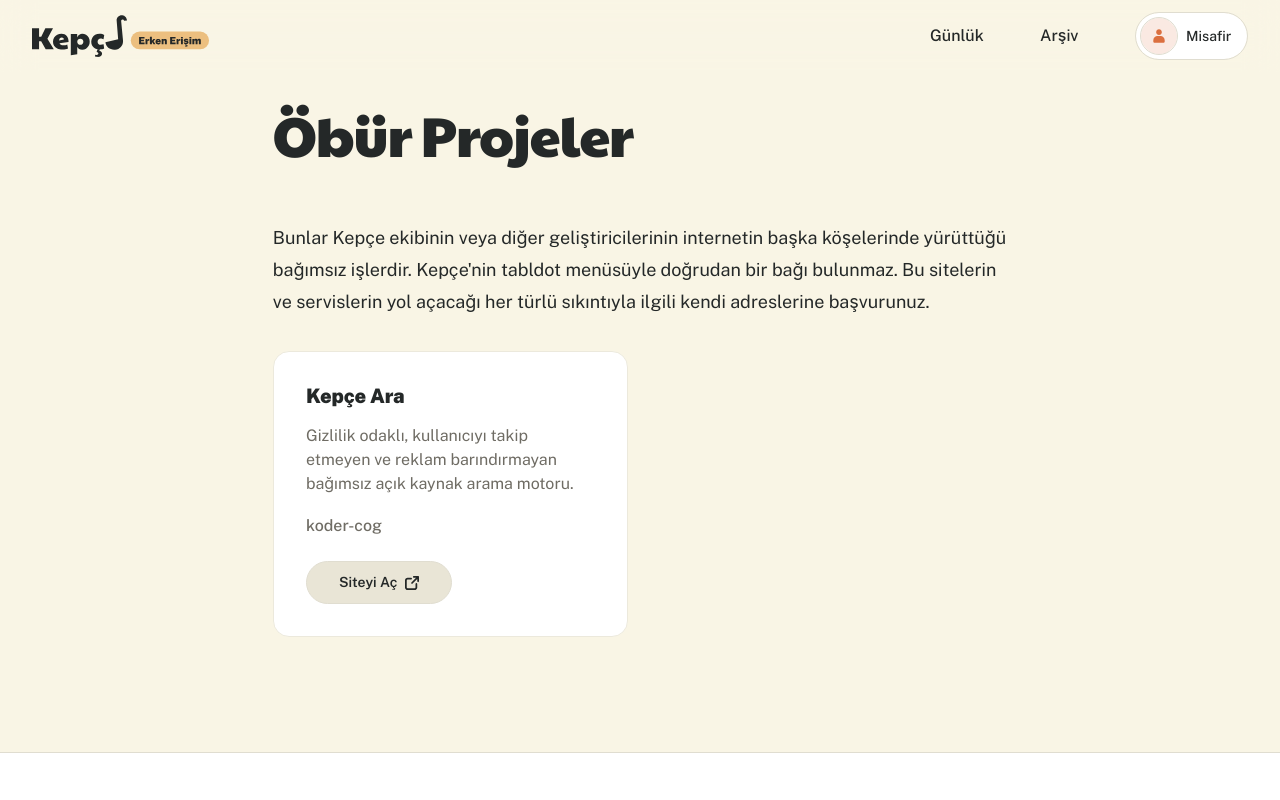
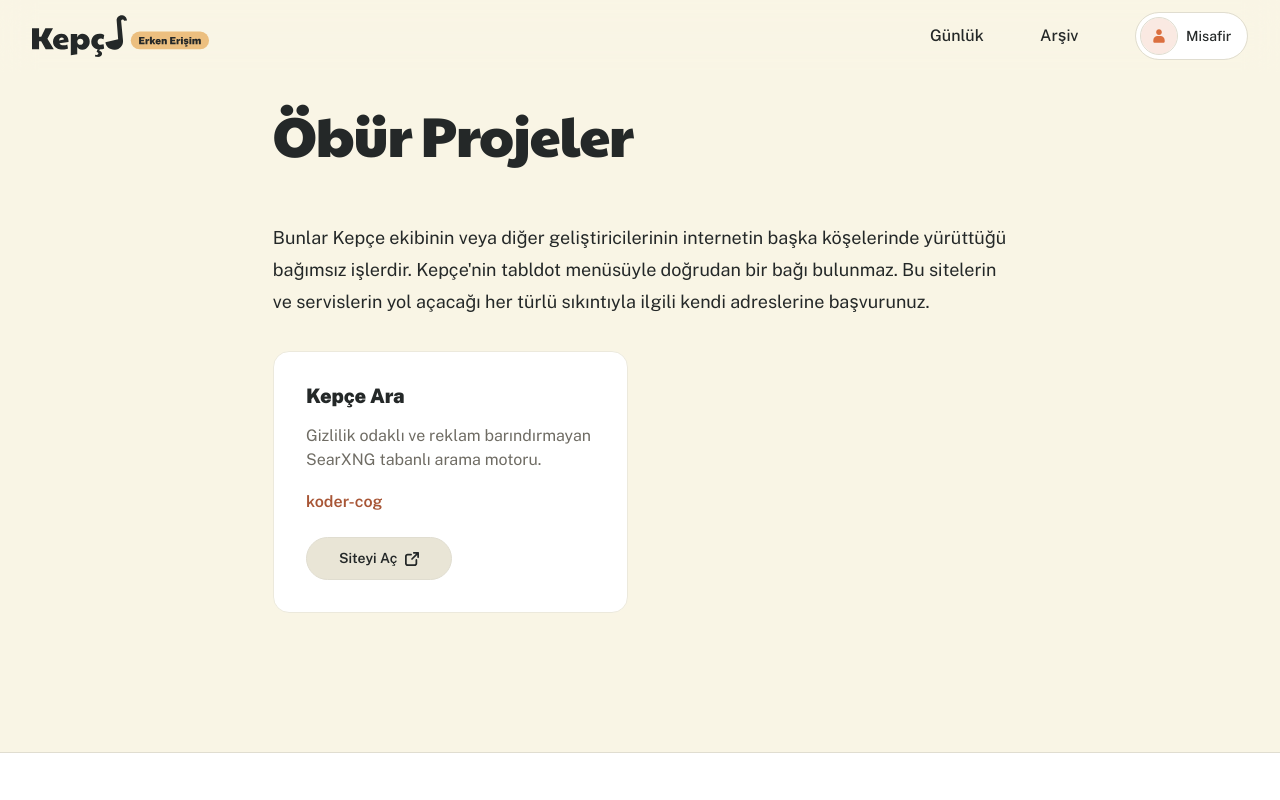
Before and after one commit to koder-cog/kepce, a SvelteKit app in the folder webapp/: page /obur-projeler in a window 1280 px wide. Shown: the top 800 px of the page. Built offline with nearby package versions, Linux system fonts and the light colour scheme; a web font is replaced by a local one.

Commit message:
fix(webapp): bildirim buton ifadelerini ve öbür projeler bağlantısını güncelle

```diff
--- a/webapp/src/routes/obur-projeler/+page.svelte
+++ b/webapp/src/routes/obur-projeler/+page.svelte
@@ -52,7 +52,10 @@
 
 <ContentPage title="Öbür Projeler">
   <p>
-    Bunlar Kepçe ekibinin veya diğer geliştiricilerinin internetin başka köşelerinde yürüttüğü bağımsız işlerdir. Kepçe'nin tabldot menüsüyle doğrudan bir bağı bulunmaz. Bu sitelerin ve servislerin yol açacağı her türlü sıkıntıyla ilgili kendi adreslerine başvurunuz.
+    Bunlar Kepçe ekibinin veya diğer geliştiricilerinin internetin başka
+    köşelerinde yürüttüğü bağımsız işlerdir. Kepçe'nin tabldot menüsüyle
+    doğrudan bir bağı bulunmaz. Bu sitelerin ve servislerin yol açacağı her
+    türlü sıkıntıyla ilgili kendi adreslerine başvurunuz.
   </p>
 
   <div class="project-cards">
@@ -62,11 +65,18 @@
       </div>
 
       <p class="project-card__desc">
-        Gizlilik odaklı, kullanıcıyı takip etmeyen ve reklam barındırmayan bağımsız açık kaynak arama motoru.
+        Gizlilik odaklı ve reklam barındırmayan SearXNG tabanlı arama motoru.
       </p>
 
       <div class="project-card__meta">
-        <span class="project-card__author">koder-cog</span>
+        <span class="project-card__author"
+          ><a
+            href="https://github.com/koder-cog/"
+            target="_blank"
+            rel="noopener"
+            class="site-footer__link">koder-cog</a
+          ></span
+        >
       </div>
 
       <div class="project-card__footer">
```
Also changed, not shown: webapp/src/routes/bildirimler/+page.svelte (+21 -8 lines).
